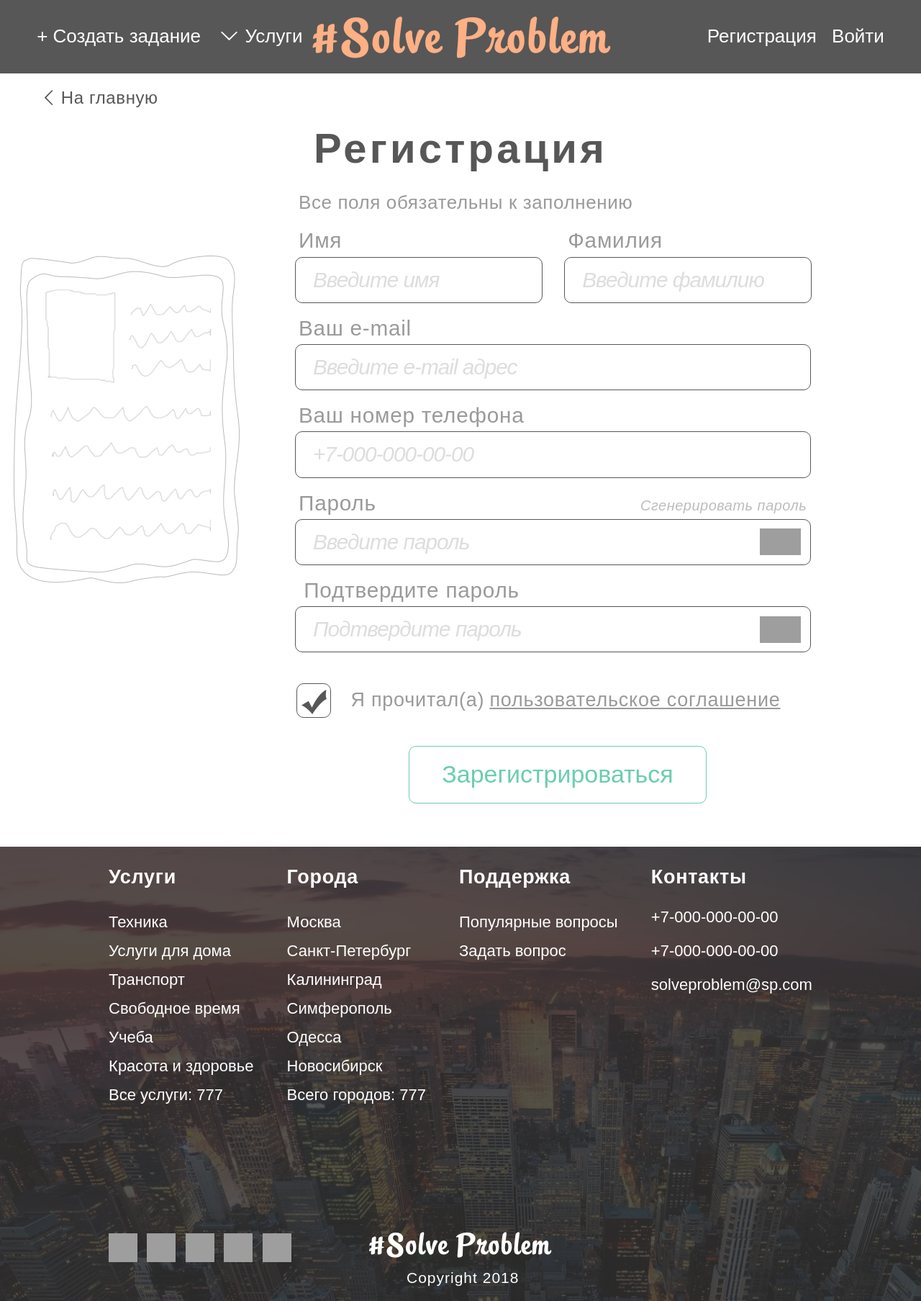
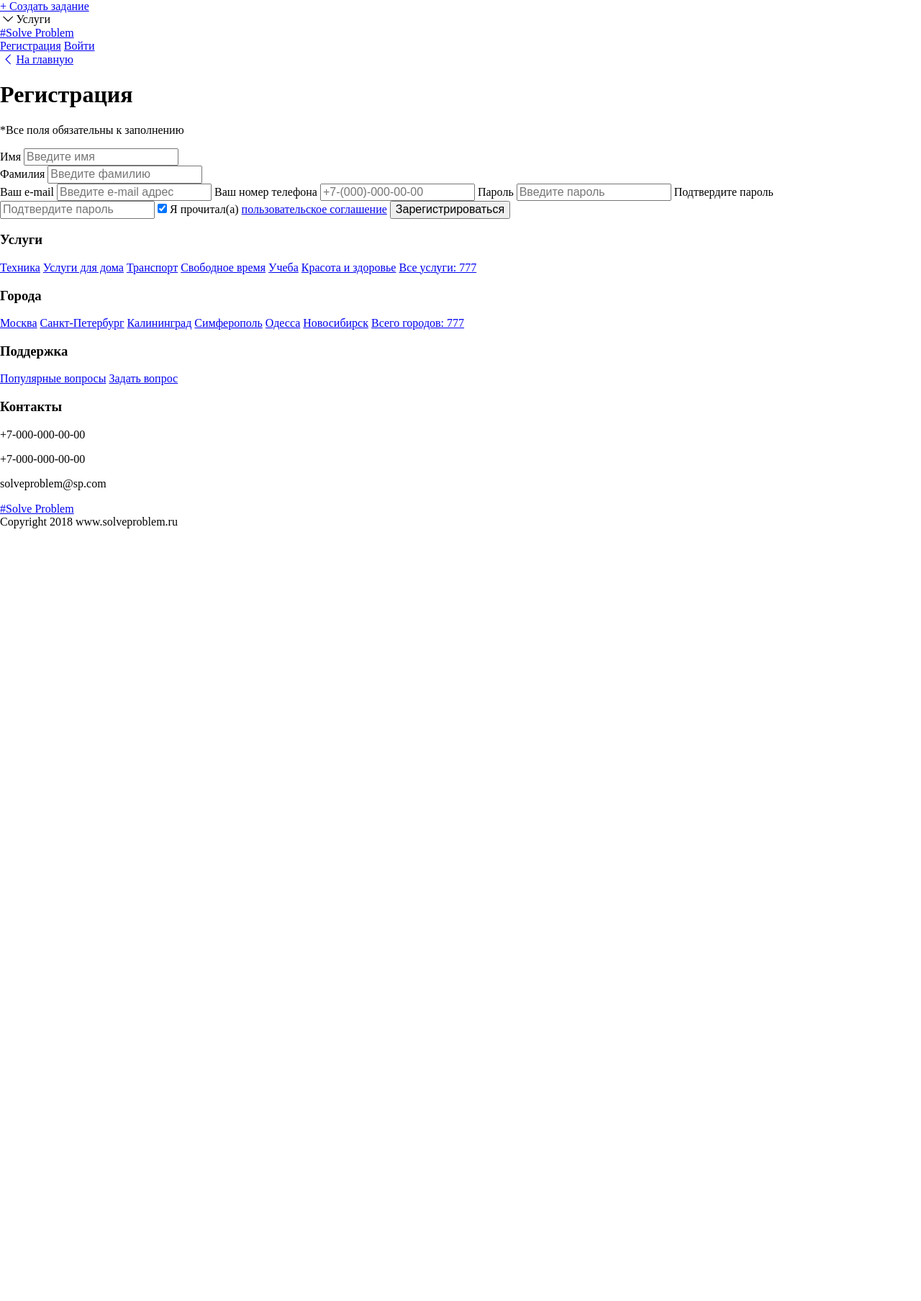
Before and after one commit to ampleev0503/solveproblem-repo, a PHP site: page /regist in a window 1280 px wide. Shown: the whole page at 72% size. After the commit the page ends 734 px from the top, so only its background shows below. Run offline with PHP 8.4, Linux system fonts and the light colour scheme; style sheets or scripts are compiled from the project's sources; some libraries are stand-ins or nearby versions; some web fonts are replaced; grey boxes are pictures that could not be loaded.

Commit message:
дороботки

```diff
--- a/controllers/DefaultController.php
+++ b/controllers/DefaultController.php
@@ -7,7 +7,6 @@
  */
 
 namespace app\controllers;
-
 class DefaultController extends Controller
 {
     public function actionIndex() {
--- a/controllers/RegistController.php
+++ b/controllers/RegistController.php
@@ -21,12 +21,12 @@
       $lastName = trim($_POST['lastName']);
       $password = trim($_POST['password']);
       $telephone = trim($_POST['telephone']);
-//      echo $email, $firstName, $lastName,$password,$telephone;
 
+      //var_dump($email,$firstName,$lastName,$password,$telephone);die();
       if (Authorization::registration($email, $password,$firstName,$lastName,$telephone)) {
-          echo true;
+          echo '1';
         }else{
-          echo false;
+          echo '0';
         };
 
     }else {
--- a/templates/layouts/main.php
+++ b/templates/layouts/main.php
@@ -5,42 +5,73 @@
 	<meta http-equiv="x-ua-compatible" content="ie=edge">
 	<meta name="viewport" content="width=device-width, initial-scale=1, viewport-fit=cover">
 	<meta name="description" content="Сервис по предоставлению услуг">
-	<title>HOME</title>
-	<link rel="stylesheet" href="../css2/normalize.css">
-	<link rel="stylesheet" href="../pakages2/css/fontello.css">
-	<link rel="stylesheet" href="../css2/style.css">
-	<link rel="stylesheet" href="../css/style_application.css">
-	<link href='//code.jquery.com/ui/1.11.4/themes/smoothness/jquery-ui.css' rel='stylesheet' type='text/css'>
-	<link rel="stylesheet" href="../css/authorization.css">
-	<script type="text/javascript" src="../js/jquery-3.2.1.min.js"></script>
-	<script type="text/javascript" src="../js/textarea_placeholder.js"></script>
-	<script type="text/javascript" src="http://code.jquery.com/ui/1.11.4/jquery-ui.min.js"></script>
-	<script type="text/javascript" src="../js/calendarScript.js"></script>
-	<script type="text/javascript" src="../js/jquery-3.2.1.min.js"></script>
+	<title>Solve Problem</title>
+	<link rel="stylesheet" href="../css/normalize.css">
+	<link rel="stylesheet" href="../js/jquery-ui-1.12.1.custom/jquery-ui.min.css">
+	<link rel="stylesheet" href="../js/jquery-ui-1.12.1.custom/jquery-ui.structure.min.css">
+	<link rel="stylesheet" href="../js/jquery-ui-1.12.1.custom/jquery-ui.theme.min.css">
+	<link rel="stylesheet" href="../pakages/css/fontello.css">
+	<link rel="stylesheet" href="../css/styles3.css">
+	<script src="../js/jquery-3.2.1.min.js"></script>
+	<script src="../js/jquery-ui-1.12.1.custom/jquery-ui.min.js"></script>
+</head>
 
+	<body class="page-common">
+	<div class="container">
 
-</head>
-<body>
-<div class="container">
-	<header class="toolbar toolbar-color">
+		<header class="header header--color">
 			<div class="content">
-			<div class="content__block content__left">
-				<a href="#" class="task">+&nbsp;Создать&nbsp;задание</a>
-				<nav class="services-nav"><i class="icon-down-open-big"></i>Услуги</nav>
+				<div class="content__left">
+					<a href="application.html">+&nbsp;Создать&nbsp;задание</a>
+					<nav class="content__nav"><i class="icon-down-open-big"></i>Услуги</nav>
 				</div>
-			<div class="content__block content__center">
-				<a href="/" class="logo">#Solve&nbsp;Problem</a>
+				<div class="content__center">
+					<a href="index.html" class="logo logo--header">#Solve&nbsp;Problem</a>
 				</div>
-			<div class="content__block content__right">
+				<div class="content__right">
           <?php if (!$layoutContent['authUser']): ?>
-					<a href="/regist" class="registration">Регистрация</a>
+					<a href="/regist" class="content__registration">Регистрация</a>
 					<a href="/login" class="login">Войти</a>
           <?php else: ?>
-					<a href="/logout" class="login">Выйти</a>
+						<div class="dropdown-toggle">
+							<div class="dropdown-toggle__icon-menu">
+								<div class="dropdown-toggle__line"></div>
+							</div>
+							<div class="dropdown-toggle__notifications"></div>
+						</div>
+
+						<ul class="dropdown">
+							<li class="dropdown__item">
+								<span></span>
+								<a href="#" class="dropdown__link">
+									<i class="dropdown__icon icon-user"></i>
+									Профиль
+								</a>
+							</li>
+							<li class="dropdown__item  dropdown--active">
+								<a href="#" class="dropdown__link">
+									<i class="dropdown__icon icon-check"></i>
+									Мои заказы
+								</a>
+							</li>
+							<li class="dropdown__item">
+								<a href="#" class="dropdown__link">
+									<i class="dropdown__icon icon-cog-1"></i>
+									Настройки
+								</a>
+							</li>
+							<li class="dropdown__item">
+								<a href="/logout" class="dropdown__link">
+									<i class="dropdown__icon icon-logout-1"></i>
+									Выйти
+								</a>
+							</li>
+						</ul>
           <?php endif; ?>
 				</div>
 			</div>
 		</header>
+
 
 <?php echo $content;?>
 
@@ -50,28 +81,28 @@
 		<div class="footer__content">
 			<section class="footer__block">
 				<h3>Услуги</h3>
-			<a href="#" class="footer-link">Техника</a>
-			<a href="#" class="footer-link">Услуги для дома</a>
-			<a href="#" class="footer-link">Транспорт</a>
-			<a href="#" class="footer-link">Свободное время</a>
-			<a href="#" class="footer-link">Учеба</a>
-			<a href="#" class="footer-link">Красота и здоровье</a>
-			<a href="#" class="footer-link">Все услуги: 777</a>
+				<a href="#" class="footer__link">Техника</a>
+				<a href="#" class="footer__link">Услуги для дома</a>
+				<a href="#" class="footer__link">Транспорт</a>
+				<a href="#" class="footer__link">Свободное время</a>
+				<a href="#" class="footer__link">Учеба</a>
+				<a href="#" class="footer__link">Красота и здоровье</a>
+				<a href="#" class="footer__link">Все услуги: 777</a>
 			</section>
 			<section class="footer__block">
 				<h3>Города</h3>
-			<a href="#" class="footer-link">Москва</a>
-			<a href="#" class="footer-link">Санкт-Петербург</a>
-			<a href="#" class="footer-link">Калининград</a>
-			<a href="#" class="footer-link">Симферополь</a>
-			<a href="#" class="footer-link">Одесса</a>
-			<a href="#" class="footer-link">Новосибирск</a>
-			<a href="#" class="footer-link">Всего городов: 777</a>
+				<a href="#" class="footer__link">Москва</a>
+				<a href="#" class="footer__link">Санкт-Петербург</a>
+				<a href="#" class="footer__link">Калининград</a>
+				<a href="#" class="footer__link">Симферополь</a>
+				<a href="#" class="footer__link">Одесса</a>
+				<a href="#" class="footer__link">Новосибирск</a>
+				<a href="#" class="footer__link">Всего городов: 777</a>
 			</section>
 			<section class="footer__block">
 				<h3>Поддержка</h3>
-			<a href="#" class="footer-link">Популярные вопросы</a>
-			<a href="#" class="footer-link">Задать вопрос</a>
+				<a href="#" class="footer__link">Популярные вопросы</a>
+				<a href="#" class="footer__link">Задать вопрос</a>
 			</section>
 			<section class="footer__block">
 				<h3>Контакты</h3>
@@ -80,19 +111,20 @@
 				<p>solveproblem@sp.com</p>
 			</section>
 		</div>
-	<div class="footer__socials-logo-wrapper">
-		<div class="socials">
-			<a href="#" class="socials__item facebook"></a>
-			<a href="#" class="socials__item twitter"></a>
-			<a href="#" class="socials__item vk"></a>
-			<a href="#" class="socials__item google-plius"></a>
-			<a href="#" class="socials__item smile"></a>
+		<div class="footer__social-logo-wrapper">
+			<div class="social">
+				<a href="#" class="social__item social__fb"></a>
+				<a href="#" class="social__item social__twit"></a>
+				<a href="#" class="social__item social__vk"></a>
+				<a href="#" class="social__item social__g-plus"></a>
+				<a href="#" class="social__item social__smile"></a>
 			</div>
-		<a href="#" class="footer__logo">#Solve&nbsp;Problem</a>
+			<a href="index.html" class="logo logo--footer">#Solve&nbsp;Problem</a>
 		</div>
-	<p class="copyright">Copyright&nbsp;2018</p>
+		<div class="footer__copyright">Copyright&nbsp;2018&nbsp;www.solveproblem.ru</div>
 	</footer>
-
+	<script src="../js/main.js"></script>
+	<script src="../js/calendarScript.js"></script>
 
 </body>
 </html>
--- a/templates/user/newpassword.php
+++ b/templates/user/newpassword.php
@@ -1,11 +1,11 @@
 <div class="password-recovery-block">
 
 	<div class="error_message"></div>
-<form action="/account/recovery" method="post" class="form form--password-recovery">
+<form action="/account/recovery" method="post" class="form form--password-recovery form-new-pass">
 	<input id="login" name="login" type="hidden" value="<?=$login ?>">
   <input id="password" type="password" class="input input--new-pass" name="password"
          placeholder="Введите новый пароль" autocomplete="off">
-  <span class="form__note-sm form__note-sm--new-pass">Сгенерировать пароль</span>
+<!--  <span class="form__note-sm form__note-sm--new-pass">Сгенерировать пароль</span>-->
   <input id="second_password" type="password" class="input input--new-pass-confirm" name="password-repeat"
          placeholder="Подтвердите пароль" autocomplete="off">
   <input type="submit" class="btn btn--inline-block btn--default btn--submit
--- a/templates/user/registr.php
+++ b/templates/user/registr.php
@@ -1,46 +1,58 @@
+
+<div class="bread-crumbs">
+	<a href="/" class="bread-crumbs__link"><i class="icon-left-open-big"></i>На&nbsp;главную</a>
+</div>
+
 <div class="registration-block">
-        <a href="/" class="home-link"><i class="icon-left-open-big"></i>На&nbsp;главную</a>
-        <h1 id="reg">Регистрация</h1>
+
+	<h1 class="title">Регистрация</h1>
+
 	<div class="loader"></div>
-        <div class="form-block">
-            <div class="img-form"></div>
 	<div class="form-wrapper">
-                <form action="" method="post" class="registration-form">
-                    <p class="note">Все поля обязательны к заполнению</p>
+		<form action="/regist" method="post" class="form">
+
+			<p class="form__note">*Все поля обязательны к заполнению</p>
+
 			<div class="form__left-block">
-                        <span>Имя</span>
-                        <input id="firstName" type="text" class="form-block__input" name="firstName"
-                               placeholder="Введите имя" autocomplete="off" required>
+				<span class="form__span">Имя</span>
+				<input id="firstName" type="text" class="input" name="name"
+							 placeholder="Введите имя" autocomplete="off">
 			</div>
+
 			<div class="form__right-block">
-                        <span>Фамилия</span>
-                        <input id="lastName" type="text" class="form-block__input" name="lastName"
-                               placeholder="Введите фамилию" autocomplete="off" required>
+				<span class="form__span">Фамилия</span>
+				<input id="lastName" type="text" class="input" name="surname"
+							 placeholder="Введите фамилию" autocomplete="off">
 			</div>
-                    <span>Ваш e-mail</span>
-                    <input id="email" type="email" class="form-block__input" name="email"
-                           placeholder="Введите e-mail адрес" autocomplete="off" required>
-                    <span>Ваш номер телефона</span>
-                    <input id="telephone" type="tel" class="form-block__input" name="telephone"
-                           placeholder="+7-000-000-00-00" autocomplete="off" required>
-                    <span>Пароль</span>
-                    <span class="note-sm">Сгенерировать пароль</span>
-                    <input id="password" type="password" class="form-block__input" name="password"
-                           placeholder="Введите пароль" autocomplete="off" required>
-                    <div class="eye eye1"></div>
-                    <span>Подтвердите пароль</span>
-                    <input id="secondPassword" type="password" class="form-block__input" name="password-repeat"
-                           placeholder="Подтвердите пароль" autocomplete="off" required>
-                    <div class="eye eye2"></div>
-                    <label class="checkbox-label" for="agree">
-                        <input id="agree" type="checkbox" name="checkbox" class="checkbox" checked>
-                        <span class="checkbox-custom"></span>
-                        <span class="terms-of-use terms-of-use-span">Я прочитал(а)</span>
+
+			<span class="form__span">Ваш e-mail</span>
+			<input id="email" type="email" class="input" name="email"
+						 placeholder="Введите e-mail адрес" autocomplete="off">
+
+			<span class="form__span">Ваш номер телефона</span>
+			<input id="telephone" type="tel" class="input" name="tel"
+						 placeholder="+7-(000)-000-00-00" autocomplete="off">
+
+			<span class="form__span">Пароль</span>
+			<input id="password" type="password" class="input" name="password"
+						 placeholder="Введите пароль" autocomplete="off">
+
+			<span class="form__span">Подтвердите пароль</span>
+			<input id="secondPassword" type="password" class="input" name="password-repeat"
+						 placeholder="Подтвердите пароль" autocomplete="off">
+
+			<label class="checkbox">
+				<input id="agree" type="checkbox" name="checkbox" class="checkbox__input" checked>
+				<span class="checkbox__span"></span>
+				<span class="checkbox__label">Я прочитал(а)</span>
+				<a href="#" class="checkbox__label">пользовательское соглашение</a>
 			</label>
-                    <a href="#" class="terms-of-use terms-of-use-link">пользовательское соглашение</a>
-                    <input type="submit" name="submit" class="link-btn" value="Зарегистрироваться">
+
+			<input type="submit" class="btn btn--default btn--centered btn--submit btn--block" value="Зарегистрироваться">
+
 		</form>
 	</div>
+
 </div>
-    </div>
+
  <script src="../js/registration.js"></script>
```
Also changed, not shown: templates/site/index.php (+43 -43 lines), templates/user/login.php (+11 -16 lines). Lines whose indentation alone changed are shown as unchanged.
